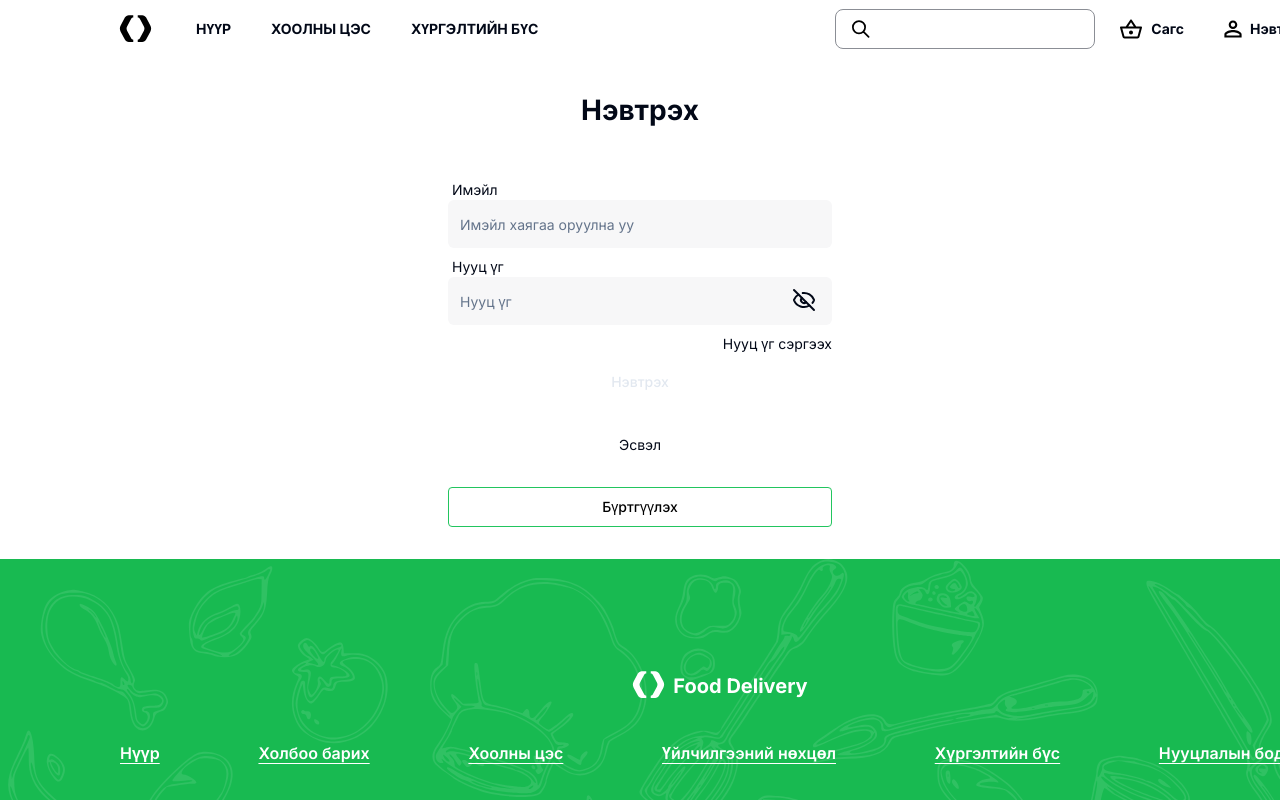
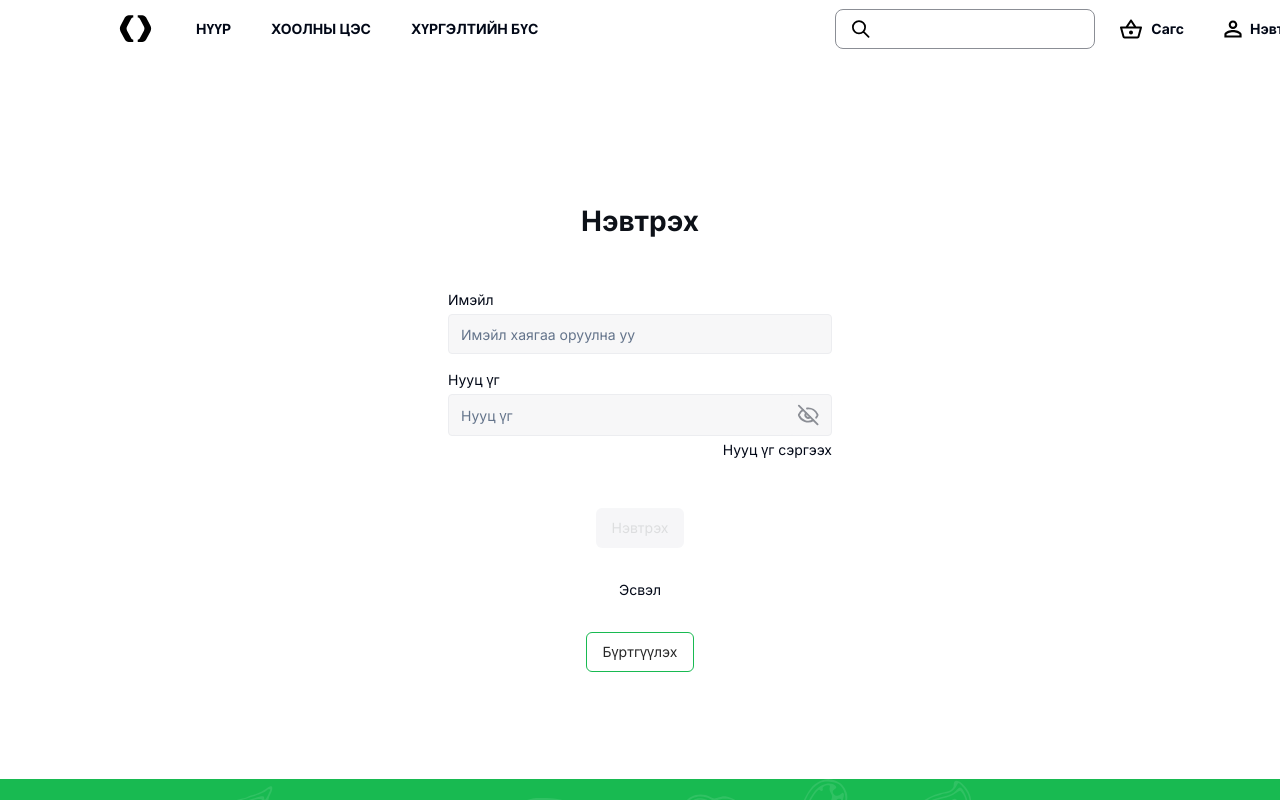
Before and after one commit to 2K241B/Tamir-s-FoodDelivery, a Next.js app in the folder my-app/FE/: page /login in a window 1280 px wide. Shown: the top 800 px of the page. Built offline with nearby package versions, Linux system fonts and the light colour scheme.

Commit message:
signup UI

```diff
--- a/my-app/FE/package.json
+++ b/my-app/FE/package.json
@@ -17,6 +17,7 @@
     "class-variance-authority": "^0.7.0",
     "clsx": "^2.1.1",
     "js-cookie": "^3.0.5",
+    "lodash": "^4.17.21",
     "lucide-react": "^0.438.0",
     "next": "14.2.7",
     "react": "^18",
--- a/my-app/FE/src/app/login/page.jsx
+++ b/my-app/FE/src/app/login/page.jsx
@@ -1,115 +1,116 @@
-"use client";
+'use client';
+import { Button } from '@/components/ui/button';
+import { Input } from '@/components/ui/input';
+import { EyeIcon, EyeOff } from 'lucide-react';
+import { useRouter } from 'next/navigation';
+import { useEffect, useMemo, useState } from 'react';
+import debounce from 'lodash/debounce';
+import { axiosInstance } from '@/lib/axios';
 
-import { useState } from "react";
-import { Button } from "@/components/ui/button";
-import { EyeIcon, EyeOff } from "lucide-react";
-import { Input } from "@/components/ui/input";
-import axios from 'axios';
-import Cookies from 'js-cookie';
-import { useRouter } from "next/navigation";
-import axiosInstance from "@/lib/axios";
-
-const buttonStyles = {
-    active: "rounded-[4px] bg-green-600 w-full text-slate-200",
-    notActive: "rounded-[4px] bg-[#EEEFF2] w-full text-slate-200"
+export const styles = {
+  container:
+    'w-[448px] h-fit rounded-[16px] flex flex-col gap-[48px]  p-8 bg-white m-auto pt-[143px] pb-[107px]',
+  header: 'text-[#0D1118] text-center text-[28px] font-bold',
+  form: 'flex flex-col items-start gap-4 w-full text-sm',
+  inputContainer: 'flex flex-col gap-1 w-full text-sm',
+  subContainer: 'flex flex-col w-full gap-8 items-center text-sm',
+  input:
+    'w-full flex items-center justify-between border-[#ECEDF0] border-[0.5px] bg-[#F7F7F8] text-[#8B8E95] rounded-[4px] pr-3',
+  ButtonStyle1:
+    'disabled:bg-[#EEEFF2] disabled:text-[#1C20243D] font-normal px-4 py-2 bg-[#18BA51] text-white',
+  ButtonStyle2:
+    'bg-white border-[#18BA51] border-[1px] text-[#272727] font-normal px-4 py-2 hover:bg-[#18BA51] hover:text-white',
+  borderOff: 'bg-[#F7F7F8] border-0',
 };
 
-const LoginPage = () => {
-    const [formData, setFormData] = useState({
-        email: "",
-        password: "",
-        passwordShown: false
-    });
-    const router = useRouter()
-    const [isLoading, setIsLoading] = useState(false);
-    const [error, setError] = useState("");
+export const page = () => {
+  const router = useRouter();
+  const [isHidePassword, setIsHidePassword] = useState(true);
+  const [formData, setFormData] = useState({ email: '', password: '' });
+  const togglePasswordVisibility = () => setIsHidePassword((prev) => !prev);
+  const Icon = isHidePassword ? EyeOff : EyeIcon;
 
-    const togglePasswordVisibility = () => {
-        setFormData(prev => ({ ...prev, passwordShown: !prev.passwordShown }));
+  const handleOnChange = (event) => {
+    setFormData((prev) => ({
+      ...prev,
+      [event.target.name]: event.target.value,
+    }));
   };
 
-    const handleOnChange = (e) => {
-        const { name, value } = e.target;
-        setFormData(prev => ({ ...prev, [name]: value }));
-    };
+  const debounceFn = useMemo(() => debounce(handleOnChange, 500), []);
 
-    const handleLogin = async (e) => {
+  const handleSubmit = async (e) => {
     e.preventDefault();
-        setIsLoading(true);
-        setError("");
+
     try {
       const response = await axiosInstance.post('/auth/login', {
         email: formData.email,
-                password: formData.password
+        password: formData.password,
       });
-            if (response.status== 200) router.push("/")
+      if (response.status === 200) router.push('/');
     } catch (error) {
       console.error(error);
-            if (error.response && error.response.status === 401) {
-                setError("Incorrect email or password");
-            } else {
-                setError("Login failed. Please try again.");
-            }
-        } finally {
-            setIsLoading(false);
     }
   };
-
   return (
-        <div className="w-[448px] rounded-[16px] p-[32px] flex flex-col gap-[48px] m-auto">
-            <div>
-                <h1 className="font-bold text-center text-[28px]">Нэвтрэх</h1>
+    <form onSubmit={handleSubmit} className={styles.container}>
+      <div className={styles.header}>
+        <h2>Нэвтрэх</h2>
       </div>
-            <form className="flex flex-col w-full gap-2" onSubmit={handleLogin}>
-                <div>
-                    <p className="font-normal text-[14px] ml-1">Имэйл</p>
+      <div className={styles.form}>
+        <div className={styles.inputContainer}>
+          <h3>Имэйл </h3>
           <Input
-                        className="h-12 border-none bg-[#F7F7F8]"
+            name="email"
+            type="email"
+            onChange={debounceFn}
             placeholder="Имэйл хаягаа оруулна уу"
-                        type="email"
-                        name="email"
-                        onChange={handleOnChange}
+            className={styles.input}
             required
           />
         </div>
-                <div className="relative">
-                    <p className="font-normal text-[14px] ml-1">Нууц үг</p>
+        <div className={styles.inputContainer}>
+          <h3>Нууц үг</h3>
+          <div className={styles.input}>
             <Input
-                        className="h-12 border-none bg-[#F7F7F8]"
+              name="password"
+              type={isHidePassword ? 'password' : 'text'}
+              onChange={debounceFn}
               placeholder="Нууц үг"
-                        type={formData.passwordShown ? "text" : "password"}
-                        name="password"
-                        onChange={handleOnChange}
+              className={styles.borderOff}
               required
+            ></Input>
+            <Icon
+              onClick={togglePasswordVisibility}
+              className="cursor-pointer"
             />
-                    <div
-                        className="absolute cursor-pointer right-4 top-8"
-                        onClick={togglePasswordVisibility}
+          </div>
+          <p className="text-end">Нууц үг сэргээх</p>
+        </div>
+      </div>
+      <div className={styles.subContainer}>
+        <Button
+          disabled={
+            formData.email.length > 0 && formData.password.length > 0
+              ? false
+              : true
+          }
+          type="submit"
+          className={styles.ButtonStyle1}
         >
-                        {formData.passwordShown ? <EyeIcon /> : <EyeOff />}
-                    </div>
-                    <p className="font-normal text-[14px] mt-2 flex justify-end">Нууц үг сэргээх</p>
-                </div>
-                {error && <p className="text-center text-red-500">{error}</p>}
-                <div className="w-full flex flex-col gap-[32px] items-center">
+          Нэвтрэх
+        </Button>
+        <p>Эсвэл</p>
         <Button
-                        className={formData.email !== "" && formData.password !== "" ? 'rounded-[4px] bg-green-600 w-full text-slate-200 hover:bg-green-600' : 'rounded-[4px]  w-full bg-white text-slate-200 hover:bg-green-600 '}
-                        type="submit"
-                        disabled={isLoading}
-                    >
-                        {isLoading ? 'Ачааллаж байна...' : 'Нэвтрэх'}
-                    </Button>
-                    <p className="font-normal text-[14px]">Эсвэл</p>
-                    <Button
-                        variant="default"
-                        className="rounded-[4px] border-green-500 border-solid border-[1px] bg-white text-black w-full hover:bg-green-600"
+          type="button"
+          onClick={() => router.push('/signup')}
+          className={styles.ButtonStyle2}
         >
           Бүртгүүлэх
         </Button>
       </div>
     </form>
-        </div>
   );
 };
 
-export default LoginPage;
+export default page;
--- /dev/null
+++ b/my-app/FE/src/app/sign-up/page.jsx
@@ -0,0 +1,160 @@
+'use client';
+import { Input } from '@/components/ui/input';
+import { Button } from '@/components/ui/button';
+import { useEffect, useMemo, useState } from 'react';
+import { EyeIcon, EyeOff } from 'lucide-react';
+import { axiosInstance } from '@/lib/axios';
+import { useRouter } from 'next/navigation';
+import debounce from 'lodash/debounce';
+
+export const page = () => {
+    const router = useRouter();
+    const [isChecked, setIsChecked] = useState(false);
+    const [isHidePassword, setIsHidePassword] = useState(true);
+    const togglePasswordVisibility = () => setIsHidePassword((prev) => !prev);
+    const Icon = isHidePassword ? EyeOff : EyeIcon;
+    const [formData, setFormData] = useState({
+        name: '',
+        email: '',
+        phoneNumber: '',
+        password: '',
+        rePassword: '',
+    });
+
+    const handleOnChange = (event) => {
+        setFormData((prev) => ({
+            ...prev,
+            [event.target.name]: event.target.value,
+        }));
+    };
+    const debounceFn = useMemo(() => debounce(handleOnChange, 500), []);
+
+    // const handleSubmit = async (e) => {
+    //     e.preventDefault();
+
+    //     if (formData.password === formData.rePassword) {
+    //         try {
+    //             const response = await axiosInstance.post('/user/create', {
+    //                 name: formData.name,
+    //                 email: formData.email,
+    //                 phone: formData.phoneNumber,
+    //                 password: formData.password,
+    //             });
+    //             if (response.status === 200) router.push('/login');
+    //         } catch (error) {
+    //             console.error(error);
+    //         }
+    //     } else {
+    //         return console.log('wrong password');
+    //     }
+    // };
+
+    return (
+        <form
+            onSubmit={handleSubmit}
+            className="pt-[106px] pb-[139px] flex flex-col gap-12 rounded-[16px] max-w-[448px] h-fit bg-white m-auto"
+        >
+            <h2 className="text-[#0D1118] text-center text-[28px] font-bold">
+                Бүртгүүлэх
+            </h2>
+            <div className="flex flex-col gap-3">
+                <div className="flex flex-col gap-1 w-full text-sm">
+                    <h3>Нэр</h3>
+                    <Input
+                        name="name"
+                        type="text"
+                        onChange={debounceFn}
+                        placeholder="Нэрээ оруулна уу"
+                        className="w-full flex items-center justify-between border-[#ECEDF0] border-[0.5px] bg-[#F7F7F8] text-[#8B8E95] rounded-[4px] pr-3"
+                        required
+                    />
+                </div>
+                <div className="flex flex-col gap-1 w-full text-sm">
+                    <h3>И-мэйл</h3>
+                    <Input
+                        name="email"
+                        type="email"
+                        onChange={debounceFn}
+                        placeholder="И-мэйл хаягаа оруулна уу"
+                        className="w-full flex items-center justify-between border-[#ECEDF0] border-[0.5px] bg-[#F7F7F8] text-[#8B8E95] rounded-[4px] pr-3"
+                        required
+                    />
+                </div>
+                <div className="flex flex-col gap-1 w-full text-sm">
+                    <h3>Утасны дугаар</h3>
+                    <Input
+                        name="phoneNumber"
+                        type="tel"
+                        onChange={debounceFn}
+                        placeholder="Та утасны дугаараа оруулна уу"
+                        className="w-full flex items-center justify-between border-[#ECEDF0] border-[0.5px] bg-[#F7F7F8] text-[#8B8E95] rounded-[4px] pr-3"
+                        required
+                    />
+                </div>
+                <div className="flex flex-col gap-1 w-full text-sm">
+                    <h3>Нууц үг</h3>
+                    <div className="w-full flex items-center justify-between border-[#ECEDF0] border-[0.5px] bg-[#F7F7F8] text-[#8B8E95] rounded-[4px] pr-3">
+                        <Input
+                            name="password"
+                            type={isHidePassword ? 'password' : 'text'}
+                            onChange={debounceFn}
+                            placeholder="Нууц үгээ оруулна уу"
+                            className="bg-[#F7F7F8] border-0"
+                            required
+                        />
+                        <Icon
+                            onClick={togglePasswordVisibility}
+                            className="cursor-pointer"
+                        />
+                    </div>
+                </div>
+                <div className="flex flex-col gap-1 w-full text-sm">
+                    <h3>Нууц үг давтах</h3>
+                    <div className="w-full flex items-center justify-between border-[#ECEDF0] border-[0.5px] bg-[#F7F7F8] text-[#8B8E95] rounded-[4px] pr-3">
+                        <Input
+                            name="rePassword"
+                            type={isHidePassword ? 'password' : 'text'}
+                            onChange={debounceFn}
+                            placeholder="Нууц үгээ оруулна уу"
+                            className="bg-[#F7F7F8] border-0"
+                            required
+                        />
+                        <Icon
+                            onClick={togglePasswordVisibility}
+                            className="cursor-pointer"
+                        />
+                    </div>
+                </div>
+            </div>
+            <div className="flex flex-col gap-8">
+                <div className="flex gap-2 px-4 py-2 text-sm">
+                    <input
+                        type="checkbox"
+                        className="accent-black"
+                        name="check"
+                        onClick={() => setIsChecked(!isChecked)}
+                    />
+                    <p>Үйлчилгээний нөхцөл зөвшөөрөх</p>
+                </div>
+                <Button
+                    type="submit"
+                    disabled={
+                        formData.email.length > 0 &&
+                            formData.password.length > 0 &&
+                            formData.name.length > 0 &&
+                            formData.phoneNumber.length > 0 &&
+                            formData.rePassword.length > 0 &&
+                            isChecked === true
+                            ? false
+                            : true
+                    }
+                    className="disabled:bg-[#EEEFF2] disabled:text-[#1C20243D] font-normal px-4 py-2 active:bg-[#18BA51] text-white"
+                >
+                    Бүртгүүлэх
+                </Button>
+            </div>
+        </form>
+    );
+};
+
+export default page;
```
Also changed, not shown: 1 other file (tests, documents, lock files or other folders). Lines whose indentation alone changed are shown as unchanged.
